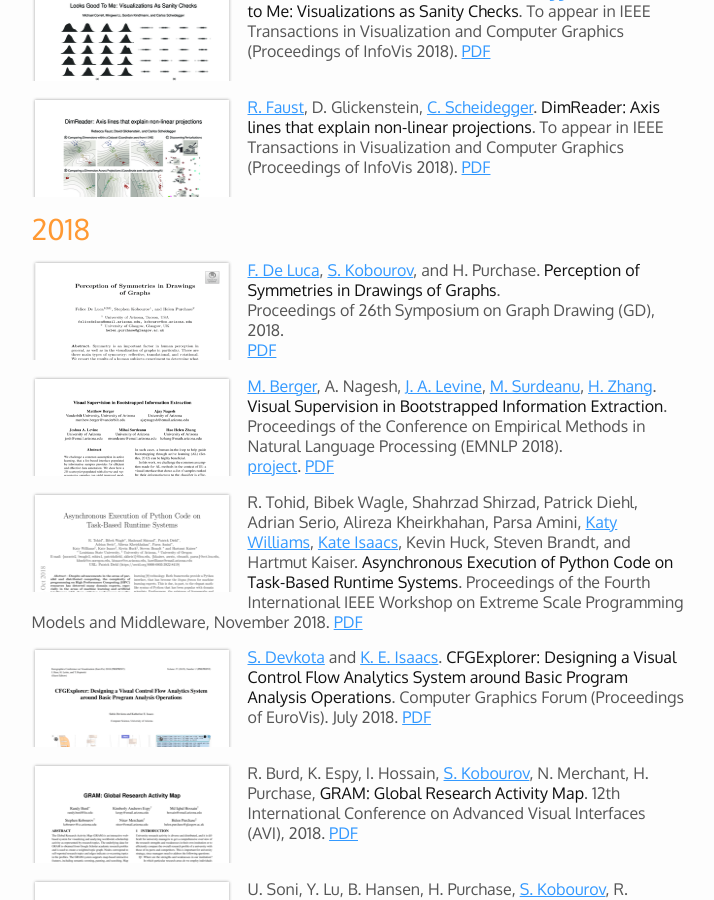
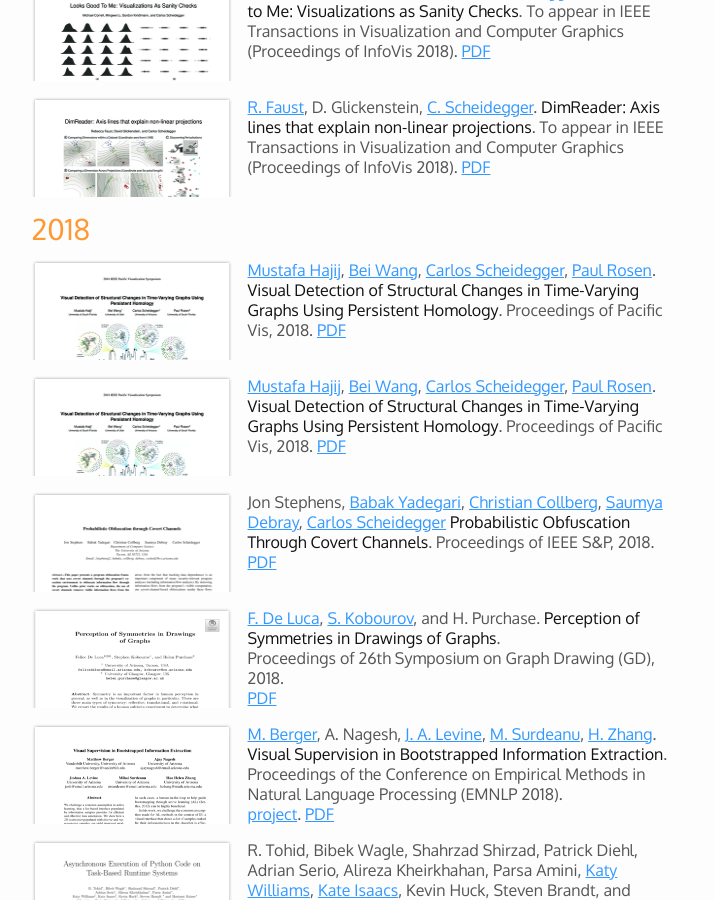
Before and after one commit to hdc-arizona/hdc-arizona.github.io, a Jekyll site: the page built from publications.md, in a window 1280 px wide and 900 px high, scrolled down 1972 px. Shown: the whole window, without its empty margins (136-850 px from the left). Built offline with Jekyll 4.4.1, drawn with Linux system fonts in a browser that asks for light colours.

Commit message:
some of carlos's missing 2018 papers

```diff
--- a/publications.md
+++ b/publications.md
@@ -156,6 +156,22 @@ IEEE TVCG 25(4), April 2019.
 
 
 ## 2018
+
+[<img class="pubthumb" src="papers/thumbs/pacificvis_2018_timevaryinghomology.png">](papers/pacificvis_2018_timevaryinghomology.pdf)
+[Mustafa Hajij](http://www.mustafahajij.com/), [Bei Wang](http://www.sci.utah.edu/~beiwang/), [Carlos Scheidegger](https://cscheid.net), [Paul Rosen](http://www.cspaul.com/wordpress/). **Visual Detection of Structural Changes in Time-Varying Graphs Using Persistent Homology**. Proceedings of Pacific Vis, 2018. [PDF](papers/pacificvis_2018_timevaryinghomology.pdf)
+
+<div class="pubdiv"></div>
+
+[<img class="pubthumb" src="papers/thumbs/pacificvis_2018_timevaryinghomology.png">](papers/vds_2018_homologymds.pdf)
+[Mustafa Hajij](http://www.mustafahajij.com/), [Bei Wang](http://www.sci.utah.edu/~beiwang/), [Carlos Scheidegger](/), [Paul Rosen](http://www.cspaul.com/wordpress/). **Visual Detection of Structural Changes in Time-Varying Graphs Using Persistent Homology**. Proceedings of Pacific Vis, 2018. [PDF](papers/pacificvis_2018_timevaryinghomology.pdf)
+
+<div class="pubdiv"></div>
+
+[<img class="pubthumb" src="papers/thumbs/ieeesp_2018_obfuscation.png">](papers/ieeesp_2018_obfuscation.pdf)
+Jon Stephens, [Babak Yadegari](https://www2.cs.arizona.edu/~babaky/), [Christian Collberg](http://www.cs.arizona.edu/~collberg), [Saumya Debray](http://www.cs.arizona.edu/~debray), [Carlos Scheidegger](/)
+**Probabilistic Obfuscation Through Covert Channels**. Proceedings of IEEE S&P, 2018. [PDF](papers/ieeesp_2018_obfuscation.pdf)
+
+<div class="pubdiv"></div>
 
 [<img class="pubthumb" src="papers/thumbs/gd_2018_symmetry_perception.png">](papers/gd_2018_symmetry_perception.pdf)
 [F. De Luca](https://www.felicedeluca.com/cv),
```
Also changed, not shown: papers/thumbs/ieeesp_2018_obfuscation.png (added), papers/thumbs/pacificvis_2018_timevaryinghomology.png (added), papers/thumbs/vds_2018_homologymds.png (added), 3 other files.
